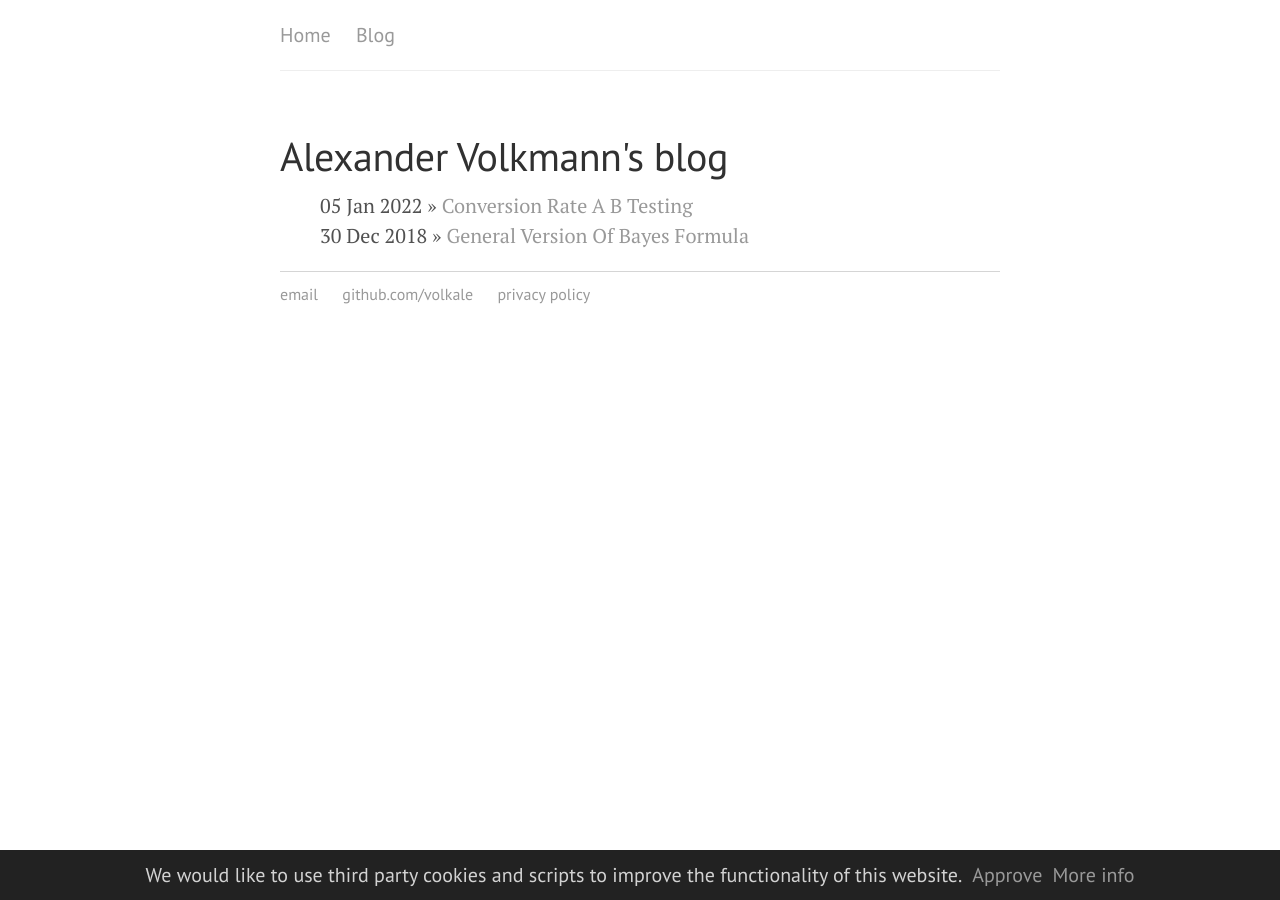
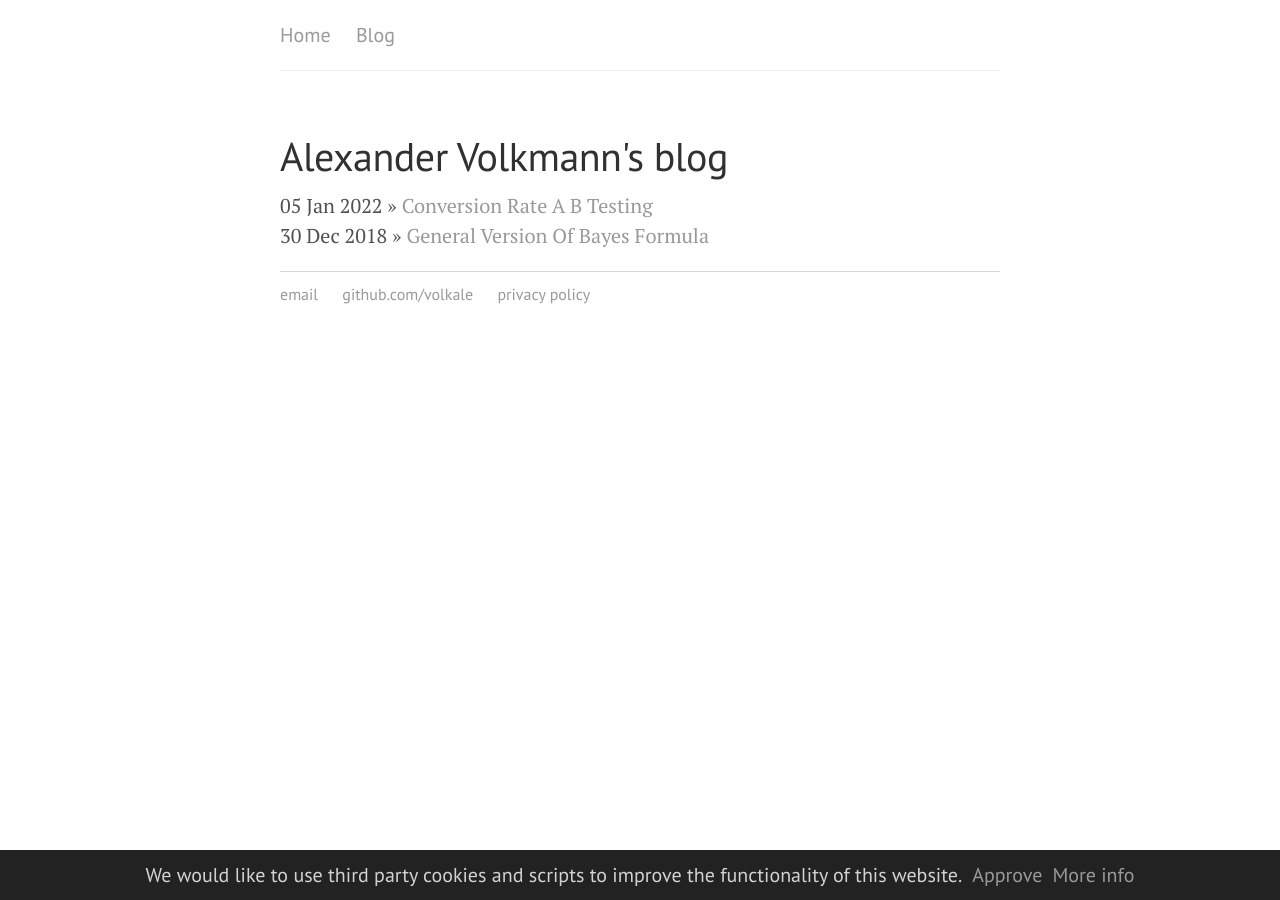
Before and after one commit to volkale/volkale.github.io, a Jekyll site: the page built from blog/index.html, in a window 1280 px wide. Built offline with Jekyll 4.4.1, drawn with Linux system fonts in a browser that asks for light colours.

Commit message:
Update main.css

```diff
--- a/css/main.css
+++ b/css/main.css
@@ -24,7 +24,7 @@ footer {
 }
 
 ul.posts {
-    padding-lef: 0;
+    padding-left: 0;
 }
 
 ul.posts li {
```
